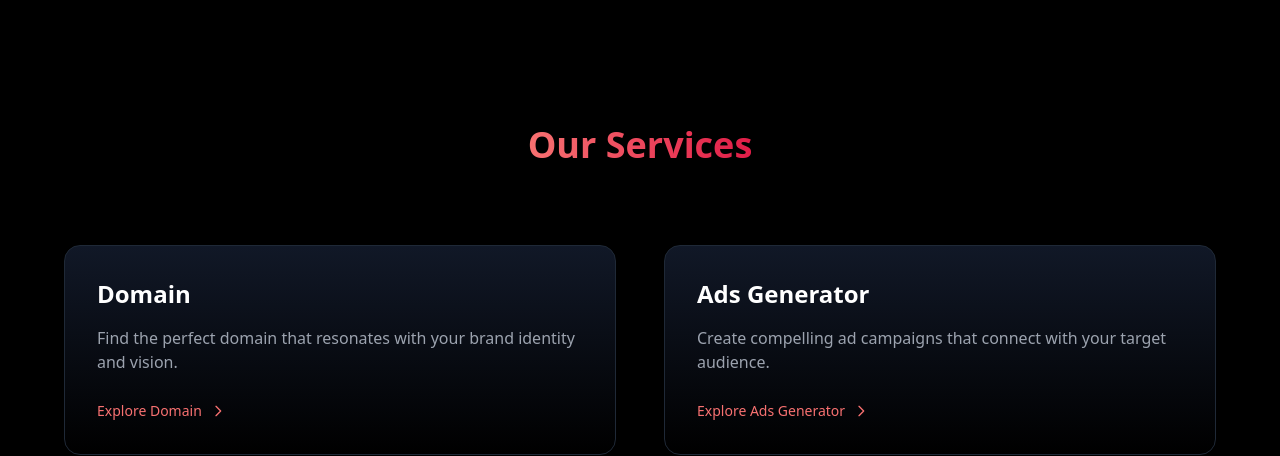
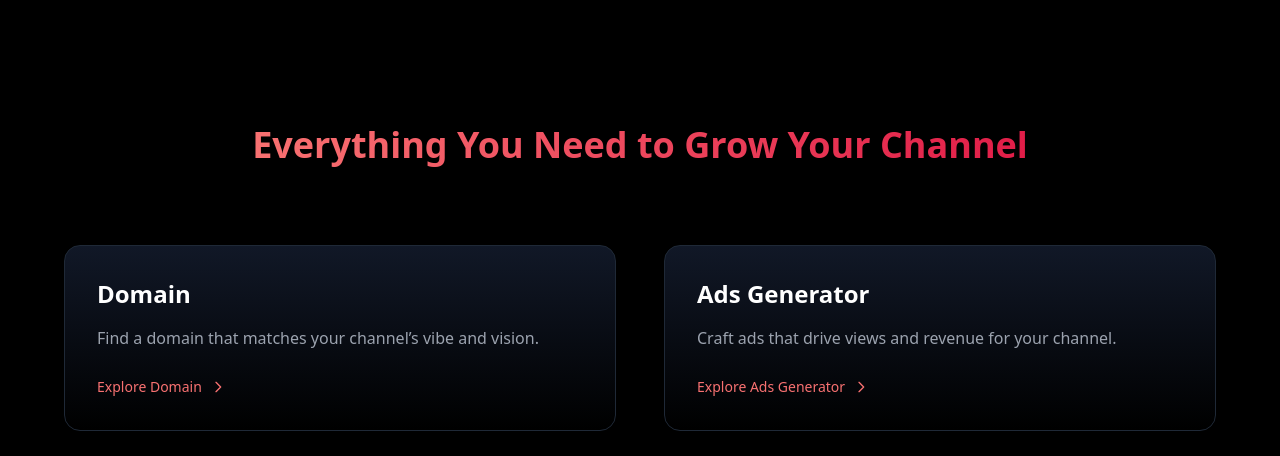
Before and after one commit to romanvieito/simplerb, a Next.js app: page / in a window 1280 px wide. Shown: the part 800-1256 px from the top of the page. Built offline with nearby package versions, Linux system fonts and the light colour scheme; no server answers.

Commit message:
text for service

```diff
--- a/pages/index.tsx
+++ b/pages/index.tsx
@@ -67,7 +67,7 @@ const Home: NextPage = () => {
         <Container maxWidth="lg">
           <h2 className="text-4xl font-bold text-center mb-20">
             <span className="bg-clip-text text-transparent bg-gradient-to-r from-red-400 to-rose-600">
-              Our Services
+              Everything You Need to Grow Your Channel
             </span>
           </h2>
           <Grid container spacing={6} justifyContent="center">
@@ -76,8 +76,8 @@ const Home: NextPage = () => {
                 <div className="p-8 rounded-2xl bg-gradient-to-b from-gray-900 to-black border border-gray-800 hover:border-gray-700 transition-all duration-300">
                   <h3 className="text-2xl font-bold mb-4">{page.name}</h3>
                   <p className="text-gray-400 mb-6">
-                    {page.name === 'Domain' && 'Find the perfect domain that resonates with your brand identity and vision.'}
-                    {page.name === 'Ads Generator' && 'Create compelling ad campaigns that connect with your target audience.'}
+                    {page.name === 'Domain' && 'Find a domain that matches your channel’s vibe and vision.'}
+                    {page.name === 'Ads Generator' && 'Craft ads that drive views and revenue for your channel.'}
                   </p>
                   <a
                     href={page.link}
```
